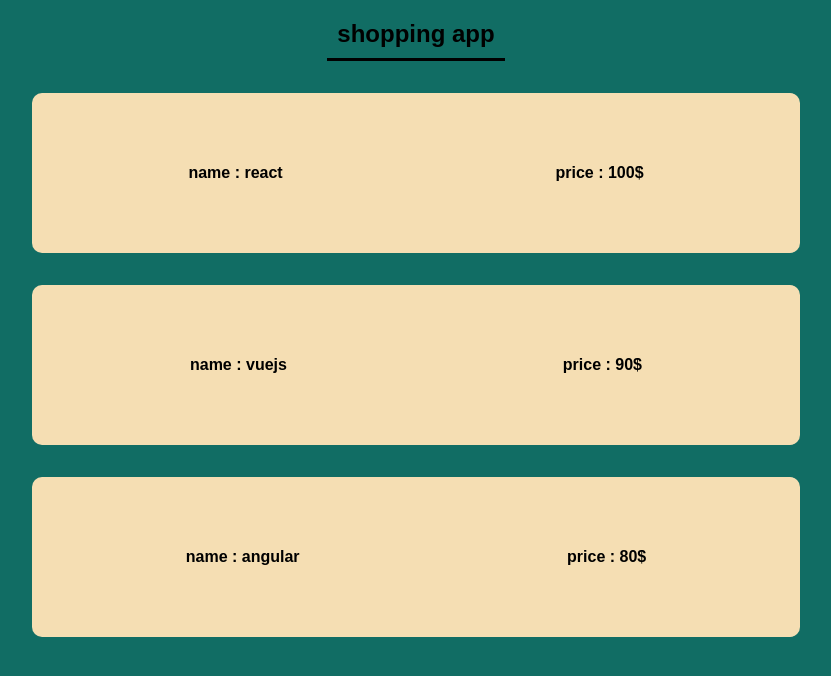
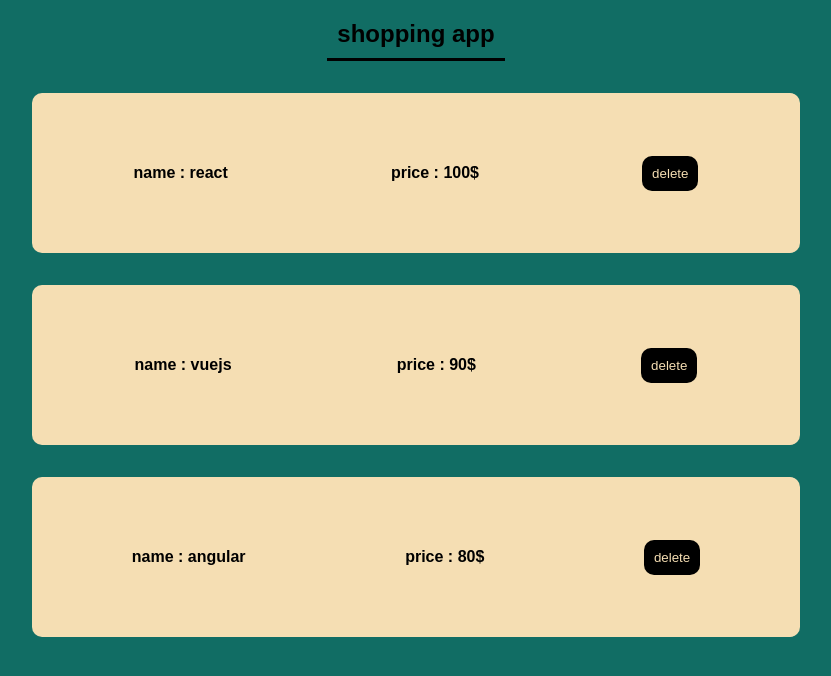
Before and after one commit to arashKazerouni/firstReactApp, a React (Create React App) app: page / in a window 1280 px wide. Shown: the top 676 px of the page, without its empty margins (224-1055 px from the left). Built offline with nearby package versions, Linux system fonts and the light colour scheme.

Commit message:
removeHandler added

```diff
--- a/src/ProductList.js
+++ b/src/ProductList.js
@@ -8,6 +8,10 @@
     { name: "angular", price: "80$", id: 3 },
   ]);
 
+  const removeHandler = (id) => {
+    const filteredProduct = products.filter((p) => p.id !== id);
+    setProduct(filteredProduct);
+  };
 
   return (
     <>
@@ -17,7 +21,7 @@
             name={product.name}
             price={product.price}
             key={product.id}
-
+            onDelete={() => removeHandler(product.id)}
           />
         );
       })}
--- a/src/components/Product/Product.js
+++ b/src/components/Product/Product.js
@@ -1,10 +1,14 @@
 import { useState } from "react";
 import styles from "./product.module.css";
+
+
+
 const Product = (props) => {
   return (
     <div className={styles.product}>
       <p>name : {props.name}</p>
       <p>price : {props.price}</p>
+      <button onClick={props.onDelete}>delete</button>
     </div>
   );
 };
```
